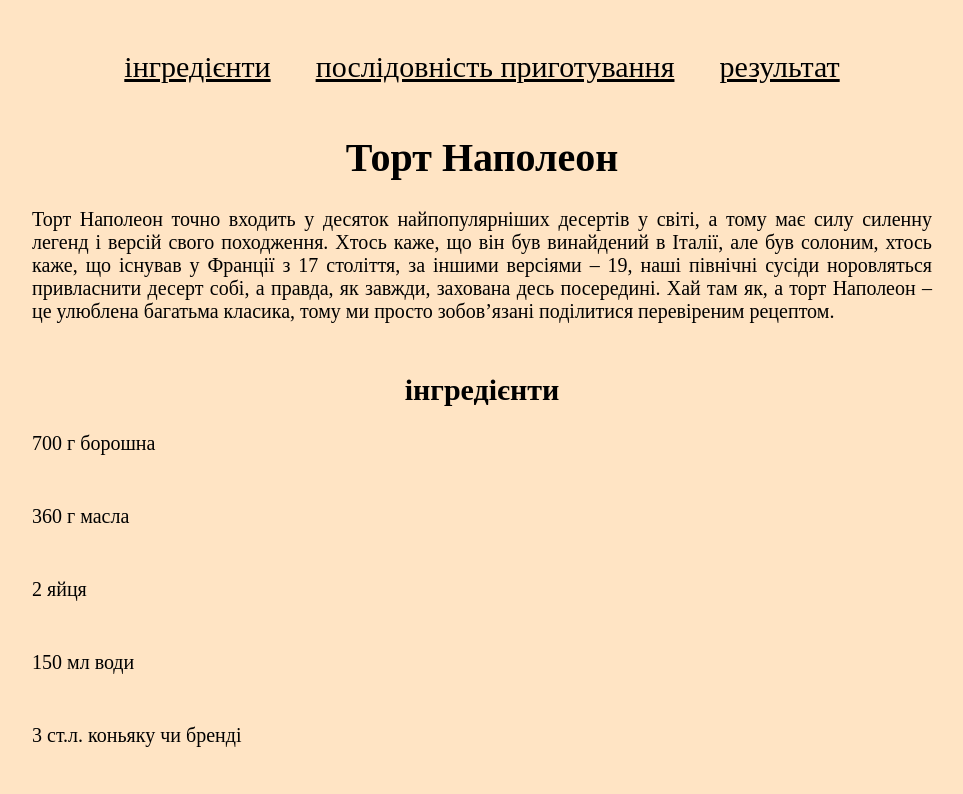
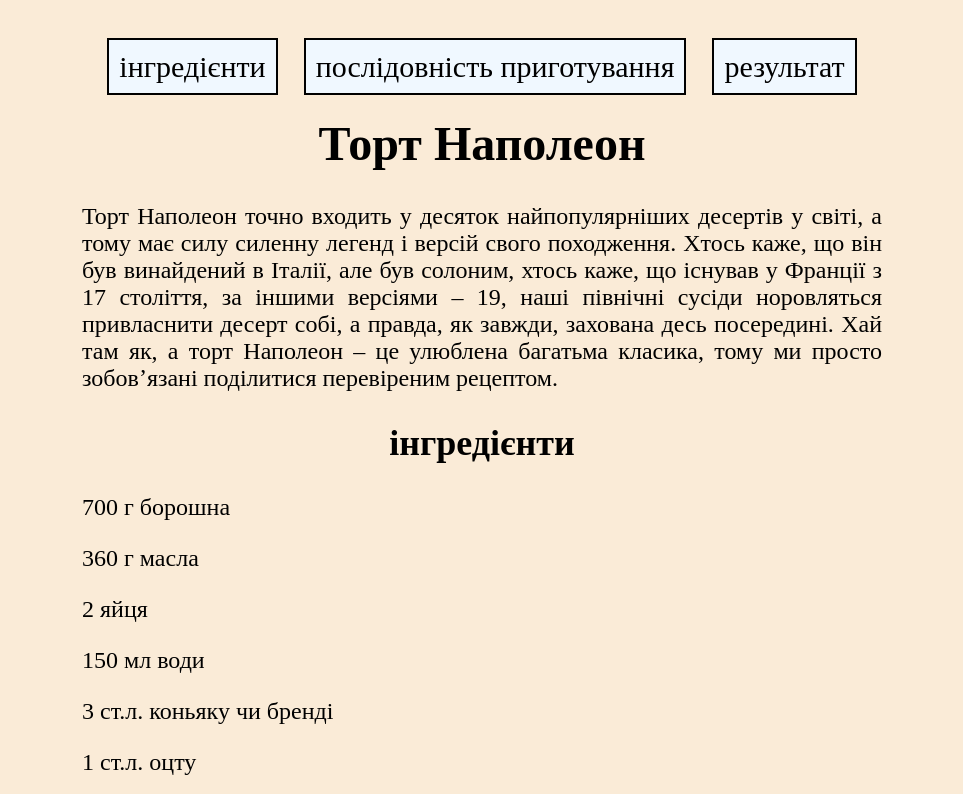
Before and after one commit to l0g1ka2000/matv2, a plain HTML site: page index.html in a window 1280 px wide. Shown: the top 794 px of the page, without its empty margins (158-1121 px from the left). Drawn offline with Linux system fonts and the light colour scheme.

Commit message:
Update style.css

```diff
--- a/style.css
+++ b/style.css
@@ -1,37 +1,37 @@
 body{
+    background-color: antiquewhite;
     text-align: center;
-    font-size: 20px;
-    background-color: bisque;
+    font-size: 24px;
 }
 p{
-    width: 900px;
-    margin-left: auto;
-    margin-right: auto;
+    width: 800px;
     text-align: justify;
-    margin-top: 10px;
-    margin-bottom: 50px;
-}
-
-nav{
-    margin-top: 50px;
-    margin-bottom: 50px;
-}
-nav a{
-    color: black;
-    margin-left: 20px;
-    margin-right: 20px;
-    font-size: 30px;
-
-}
-table{
-    background-color: bisque;
-    border: 2px black solid;
     margin-left: auto;
     margin-right: auto;
 }
+img{
+    width: 800px;
+}
+nav{
+    margin-top: 50px;
+}
+nav a{
+    font-size: 30px;
+    color: black;
+    text-decoration: none;
+    margin-left: 10px;
+    margin-right: 10px;
+    border: 2px black solid;
+    padding: 10px;
+    background-color: aliceblue;
+}
+table{
+    background-color: aliceblue;
+    border: 2px solid black;
+    margin-left: auto;
+    margin-right: auto;
+    margin-top: 50px;
+}
 td{
-    border: 2px black solid;
+    border: 2px solid black;
 }
-img {
-    border: 5px solid burlywood;
-}
```
